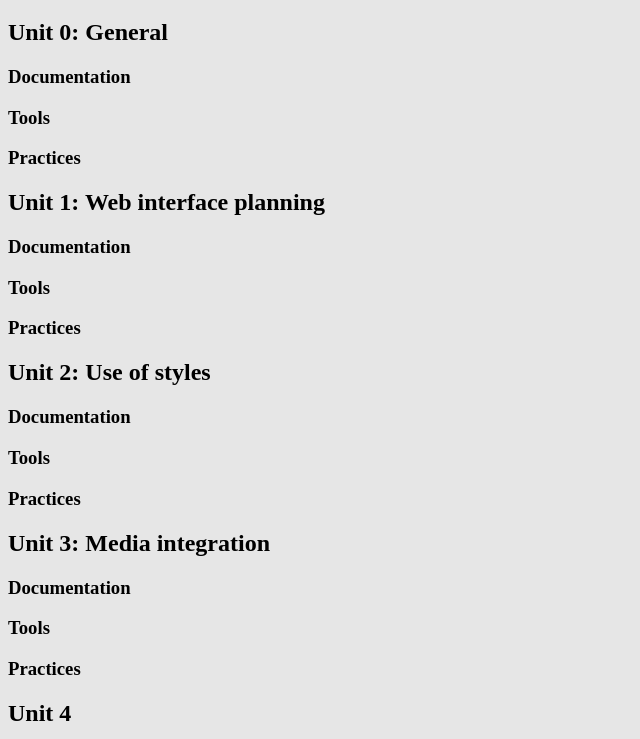
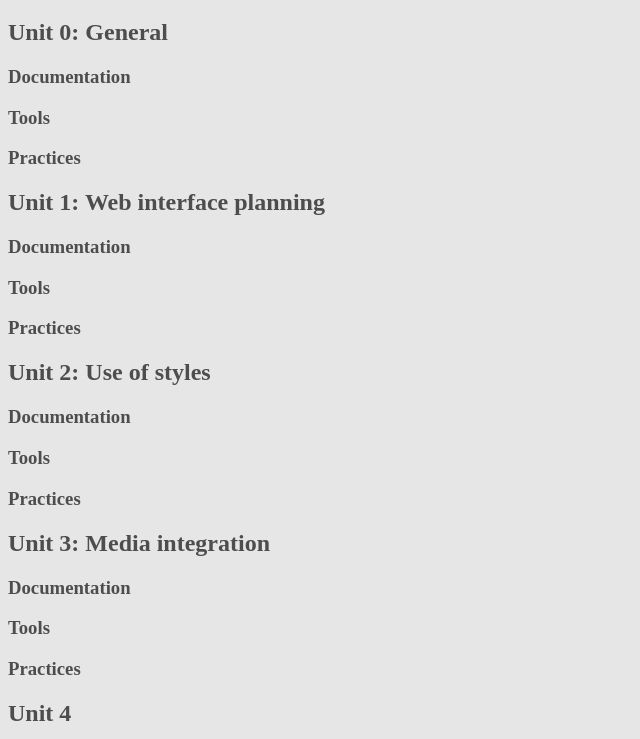
Before and after one commit to VictorSDN/victorsdn.github.io, a plain HTML site: page index.html in a window 1280 px wide. Shown: the part 61-800 px from the top of the page, without its empty margins (0-640 px from the left). Drawn offline with Linux system fonts and the light colour scheme.

Commit message:
Fixed basic style to be readable on dark mode

```diff
--- a/rsc/styles/style.css
+++ b/rsc/styles/style.css
@@ -10,3 +10,7 @@ body{
 h1 {
     color: var(--accent-500);
 }
+
+h2, h3 , li{
+    color: var(--text-700);
+}
```
